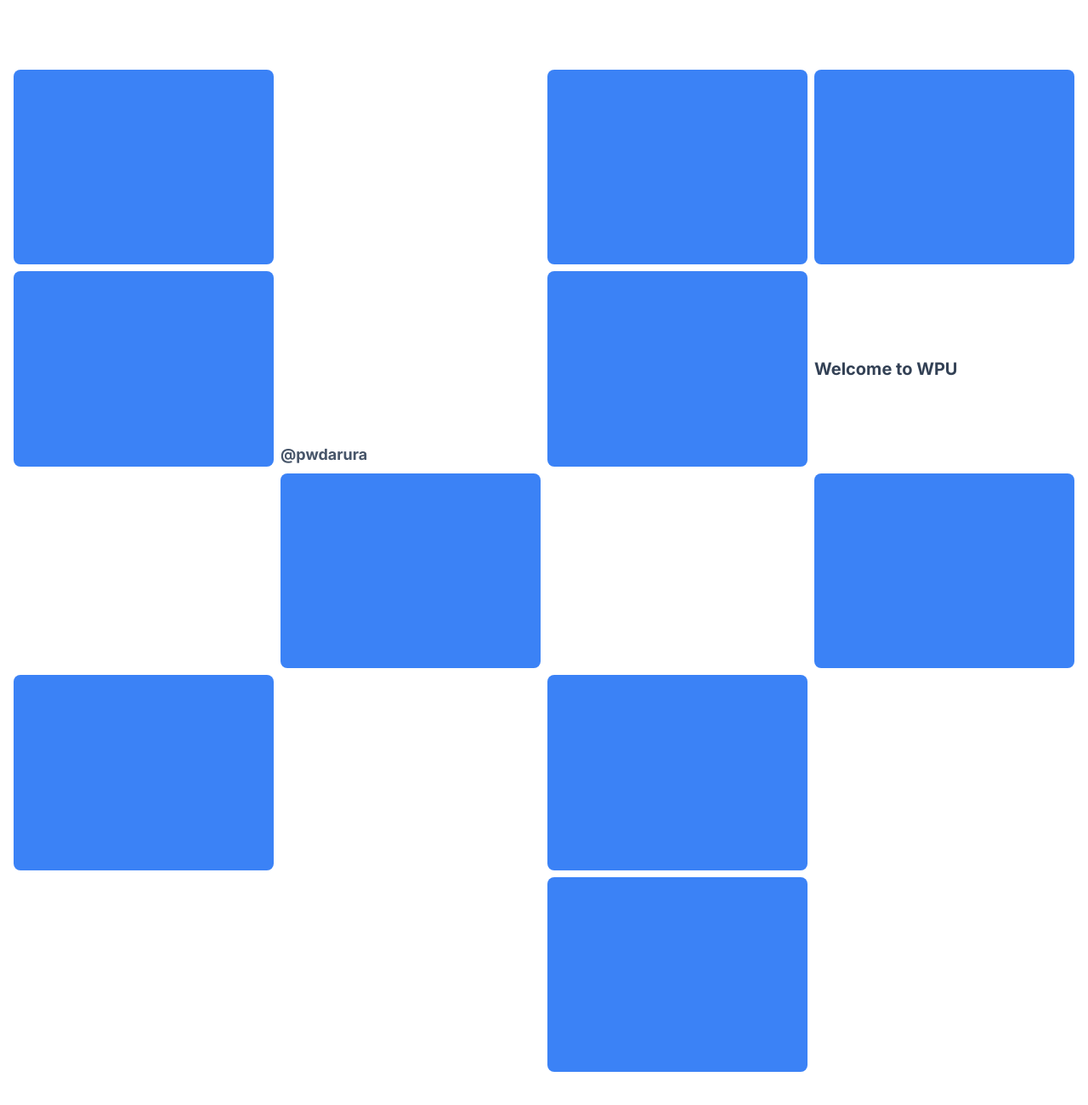
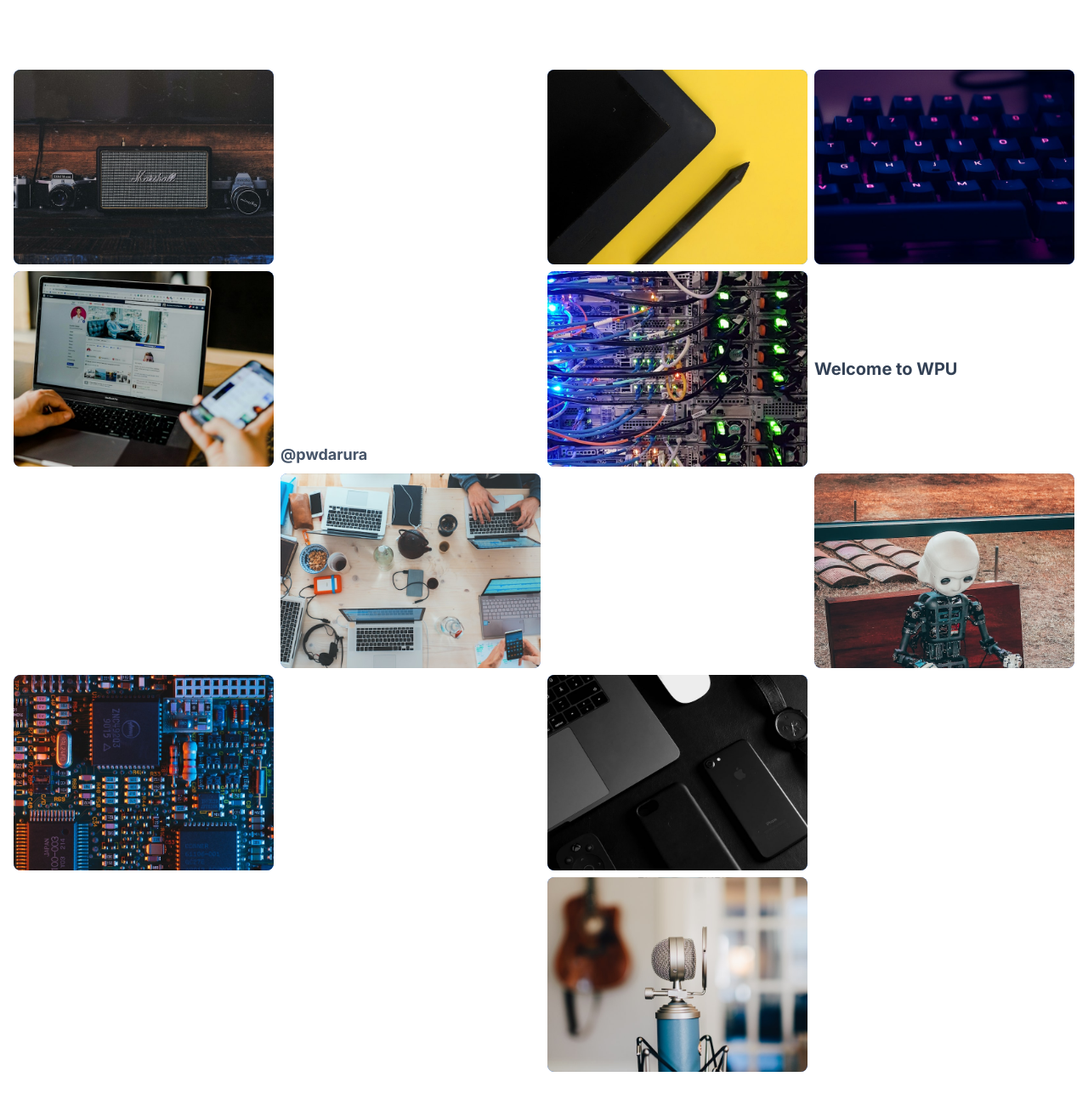
Before and after one commit to becakdarurat/Belajar-TailwindCSS, a website: page index.html in a window 1280 px wide. Shown: the part 8072-9372 px from the top of the page at 85% size. Drawn offline with Linux system fonts and the light colour scheme.

Commit message:
belajar grid, dan menambahkan 10 gambar sebagai background img sekaligus membuat animasi nya menggunakan scale dan group-hover milik tailwincss

```diff
--- a/index.html
+++ b/index.html
@@ -212,16 +212,36 @@
         <h2 class="h-15 text-xl font-semibold text-slate-700 md:col-start-4 md:row-start-2 md:flex w-full h-full"><span class="self-center">Welcome to WPU</span></h2>
         <div class="h-15 text-lg font-bold text-slate-600 md:col-start-2 md:row-start-2 md:flex h-full w-full"><span class="self-end">@pwdarura</span></div>
 
-        <div class="h-15 bg-blue-500 aspect-[4/3] w-full rounded-lg h-full md:aspect-[3/4] xl:aspect-[4/3]"></div>
-        <div class="h-15 bg-blue-500 aspect-[4/3] w-full rounded-lg h-full md:aspect-[3/4] xl:aspect-[4/3] md:col-start-3"></div>
-        <div class="h-15 bg-blue-500 aspect-[4/3] w-full rounded-lg h-full md:aspect-[3/4] xl:aspect-[4/3]"></div>
-        <div class="h-15 bg-blue-500 aspect-[4/3] w-full rounded-lg h-full md:aspect-[3/4] xl:aspect-[4/3]"></div>
-        <div class="h-15 bg-blue-500 aspect-[4/3] w-full rounded-lg h-full md:aspect-[3/4] xl:aspect-[4/3]"></div>
-        <div class="h-15 bg-blue-500 aspect-[4/3] w-full rounded-lg h-full md:aspect-[3/4] xl:aspect-[4/3] md:col-start-2"></div>
-        <div class="h-15 bg-blue-500 aspect-[4/3] w-full rounded-lg h-full md:aspect-[3/4] xl:aspect-[4/3] md:col-start-4"></div>
-        <div class="h-15 bg-blue-500 aspect-[4/3] w-full rounded-lg h-full md:aspect-[3/4] xl:aspect-[4/3]"></div>
-        <div class="h-15 bg-blue-500 aspect-[4/3] w-full rounded-lg h-full md:aspect-[3/4] xl:aspect-[4/3] md:col-start-3"></div>
-        <div class="h-15 bg-blue-500 aspect-[4/3] w-full rounded-lg h-full md:aspect-[3/4] xl:aspect-[4/3] md:col-start-3"></div>
+        <div class="h-15 bg-blue-500 aspect-[4/3] w-full rounded-lg h-full md:aspect-[3/4] xl:aspect-[4/3] overflow-hidden group relative cursor-pointer hover:scale-95 transition-all duration-500">
+            <div class="w-full h-full  bg-cover bg-center absolute group-hover:scale-125 group-hover:rotate-12 transition-all duration-500" style="background-image: url(img/technology-1.jpg);"></div>
+        </div>
+        <div class="h-15 bg-blue-500 aspect-[4/3] w-full rounded-lg h-full md:aspect-[3/4] xl:aspect-[4/3] md:col-start-3 overflow-hidden group relative cursor-pointer hover:scale-95 transition-all duration-500">
+            <div class="w-full h-full  bg-cover bg-center absolute group-hover:scale-125 group-hover:rotate-12 transition-all duration-500" style="background-image: url(img/technology-2.jpg);"></div>
+        </div>
+        <div class="h-15 bg-blue-500 aspect-[4/3] w-full rounded-lg h-full md:aspect-[3/4] xl:aspect-[4/3] overflow-hidden group relative cursor-pointer hover:scale-95 transition-all duration-500">
+            <div class="w-full h-full  bg-cover bg-center absolute group-hover:scale-125 group-hover:rotate-12 transition-all duration-500" style="background-image: url(img/technology-3.jpg);">
+            </div></div>
+        <div class="h-15 bg-blue-500 aspect-[4/3] w-full rounded-lg h-full md:aspect-[3/4] xl:aspect-[4/3] overflow-hidden group relative cursor-pointer hover:scale-95 transition-all duration-500">
+            <div class="w-full h-full  bg-cover bg-center absolute group-hover:scale-125 group-hover:rotate-12 transition-all duration-500" style="background-image: url(img/technology-4.jpg);">
+            </div></div>
+        <div class="h-15 bg-blue-500 aspect-[4/3] w-full rounded-lg h-full md:aspect-[3/4] xl:aspect-[4/3] overflow-hidden group relative cursor-pointer hover:scale-95 transition-all duration-500">
+            <div class="w-full h-full  bg-cover bg-center absolute group-hover:scale-125 group-hover:rotate-12 transition-all duration-500" style="background-image: url(img/technology-5.jpg);">
+            </div></div>
+        <div class="h-15 bg-blue-500 aspect-[4/3] w-full rounded-lg h-full md:aspect-[3/4] xl:aspect-[4/3] md:col-start-2 overflow-hidden group relative cursor-pointer hover:scale-95 transition-all duration-500">
+            <div class="w-full h-full  bg-cover bg-center absolute group-hover:scale-125 group-hover:rotate-12 transition-all duration-500" style="background-image: url(img/technology-6.jpg);">
+            </div></div>
+        <div class="h-15 bg-blue-500 aspect-[4/3] w-full rounded-lg h-full md:aspect-[3/4] xl:aspect-[4/3] md:col-start-4 overflow-hidden group relative cursor-pointer hover:scale-95 transition-all duration-500">
+            <div class="w-full h-full  bg-cover bg-center absolute group-hover:scale-125 group-hover:rotate-12 transition-all duration-500" style="background-image: url(img/technology-7.jpg);">
+            </div></div>
+        <div class="h-15 bg-blue-500 aspect-[4/3] w-full rounded-lg h-full md:aspect-[3/4] xl:aspect-[4/3] overflow-hidden group relative cursor-pointer hover:scale-95 transition-all duration-500">
+            <div class="w-full h-full  bg-cover bg-center absolute group-hover:scale-125 group-hover:rotate-12 transition-all duration-500" style="background-image: url(img/technology-8.jpg);">
+            </div></div>
+        <div class="h-15 bg-blue-500 aspect-[4/3] w-full rounded-lg h-full md:aspect-[3/4] xl:aspect-[4/3] md:col-start-3 overflow-hidden group relative cursor-pointer hover:scale-95 transition-all duration-500">
+            <div class="w-full h-full  bg-cover bg-center absolute group-hover:scale-125 group-hover:rotate-12 transition-all duration-500" style="background-image: url(img/technology-9.jpg);">
+            </div></div>
+        <div class="h-15 bg-blue-500 aspect-[4/3] w-full rounded-lg h-full md:aspect-[3/4] xl:aspect-[4/3] md:col-start-3 overflow-hidden group relative cursor-pointer hover:scale-95 transition-all duration-500">
+            <div class="w-full h-full  bg-cover bg-center absolute group-hover:scale-125 group-hover:rotate-12 transition-all duration-500" style="background-image: url(img/technology-10.jpg);">
+            </div></div>
       </div>
 
 
```
Also changed, not shown: img/technology-1.jpg (added), img/technology-10.jpg (added), img/technology-2.jpg (added), img/technology-3.jpg (added), img/technology-4.jpg (added), img/technology-5.jpg (added), img/technology-6.jpg (added), img/technology-7.jpg (added), img/technology-8.jpg (added), img/technology-9.jpg (added), style.css.
